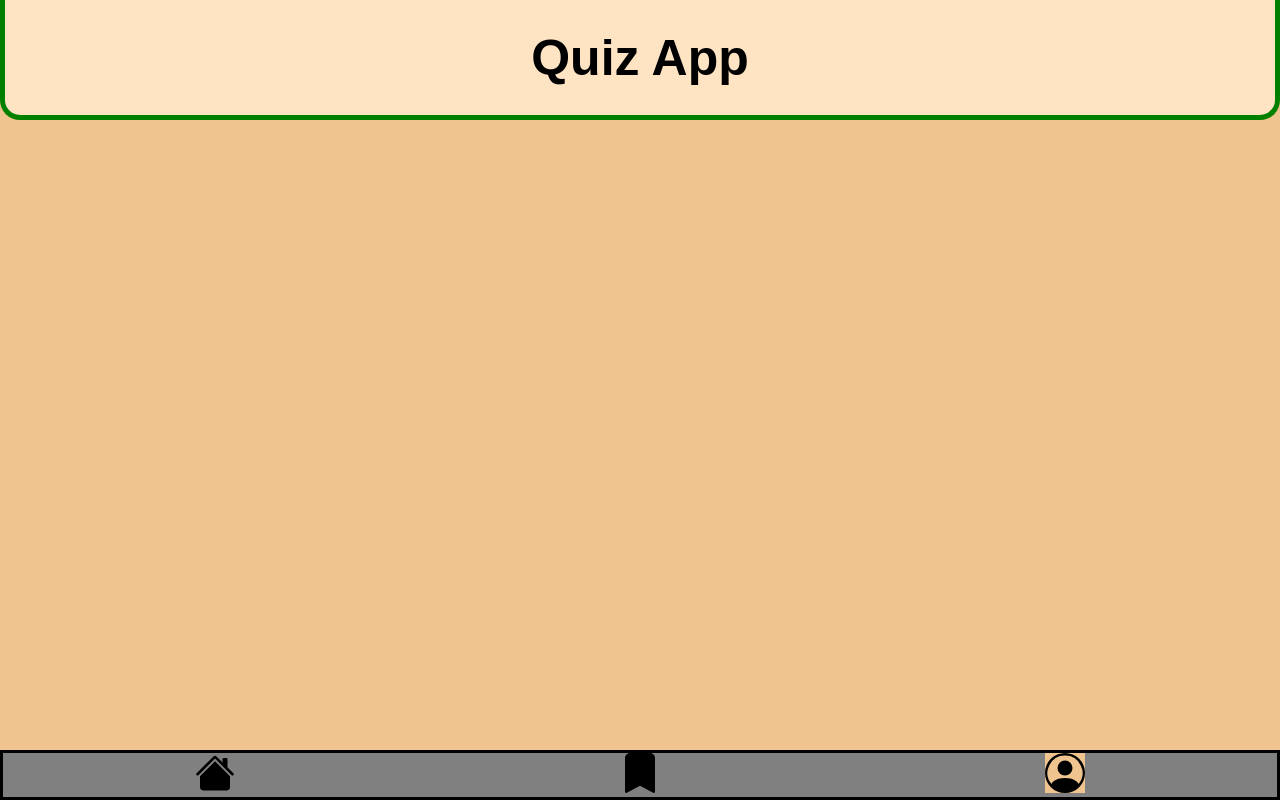
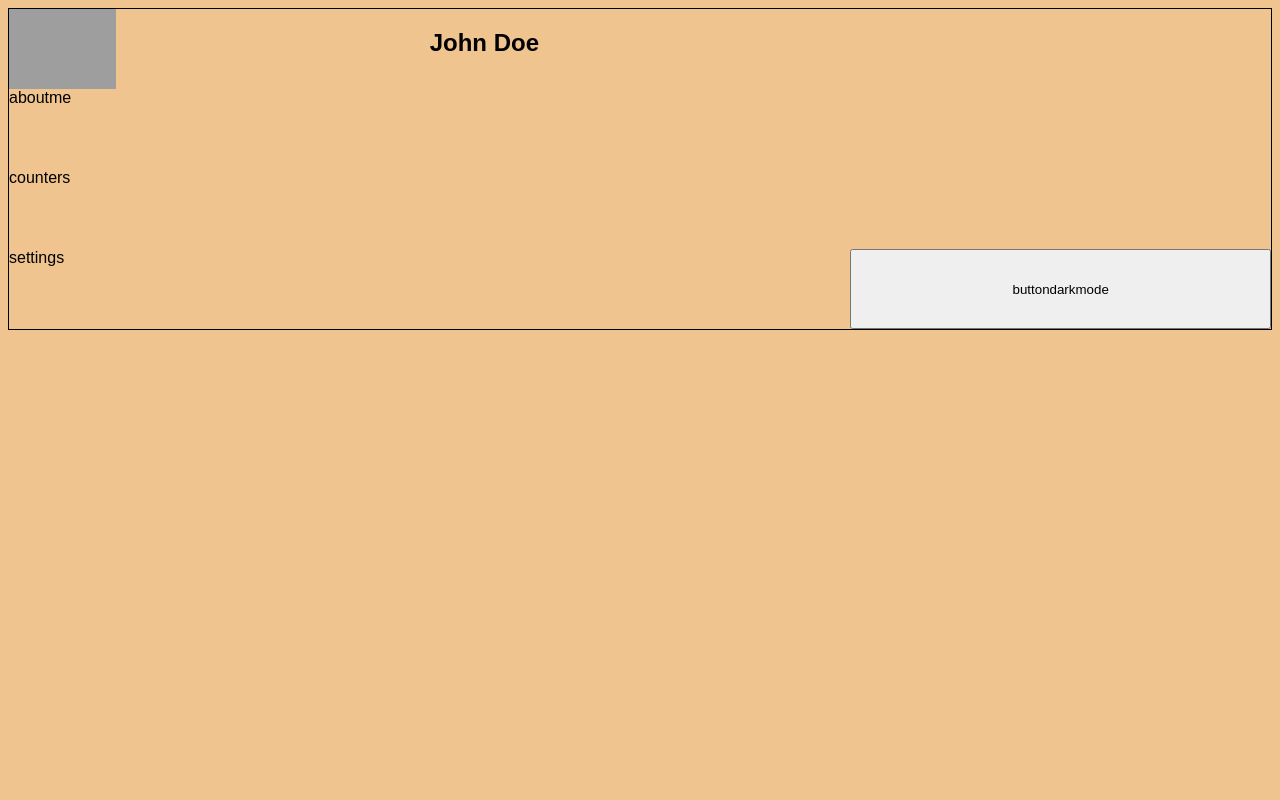
Before and after one commit to ChristophLeuker/Quiz-App, a plain HTML site: page profile.html in a window 1280 px wide. Drawn offline with Linux system fonts and the light colour scheme; grey boxes are pictures that could not be loaded.

Commit message:
add profile input

```diff
--- /dev/null
+++ b/components/profile.css
@@ -0,0 +1,32 @@
+.profile__container {
+  width: 100%;
+  height: 100%;
+  display: grid;
+  grid-template-columns: repeat(3, 1fr);
+  grid-template-rows: repeat(4, 1fr);
+  border: solid black 1px;
+  grid-template-areas:
+    "profile__pic profile__name  profile__name"
+    "profile__about-me profile__about-me profile__about-me"
+    "profile__counter profile__counter profile__counter"
+    "profile__settings profile__settings profile__togglebutton";
+}
+.profile__pic {
+  grid-area: profile__pic;
+  height: 80px;
+}
+.profile__name {
+  grid-area: profile__name;
+}
+.profile__about-me {
+  grid-area: profile__about-me;
+}
+.profile__counter {
+  grid-area: profile__counter;
+}
+.profile__settings {
+  grid-area: profile__settings;
+}
+.profile__togglebutton {
+  grid-area: profile__togglebutton;
+}
--- a/profile.html
+++ b/profile.html
@@ -8,9 +8,16 @@
     <link rel="stylesheet" href="styles.css" />
   </head>
   <body>
-    <h1 class="header">Quiz App</h1>
-
-    <footer class="footer">
+    <!-- <h1 class="header">Quiz App</h1> -->
+    <main class="profile__container">
+      <img src="https://i2.wp.com/inesschaefer.com/wp-content/uploads/2019/01/xing1.jpg?resize=730%2C642&ssl=1" class="profile__pic" alt="profilpicture"></img>
+      <h2 class="profile__name">John Doe</h2>
+      <div class="profile__about-me">aboutme</div>
+      <div class="profile__counter">counters</div>
+      <div class="profile__settings">settings</div>
+      <button type="toggle" class="profile__togglebutton">buttondarkmode</button>
+    </main>
+    <!-- <footer class="footer">
       <a class="footer2" href="./index.html">
         <svg
           xmlns="http://www.w3.org/2000/svg"
@@ -60,6 +67,6 @@
           />
         </svg>
       </a>
-    </footer>
+    </footer> -->
   </body>
 </html>
--- a/styles.css
+++ b/styles.css
@@ -3,3 +3,4 @@
 @import "./components/qcard.css";
 @import "./components/footer.css";
 @import "./components/bookmark.css";
+@import "./components/profile.css";
```
